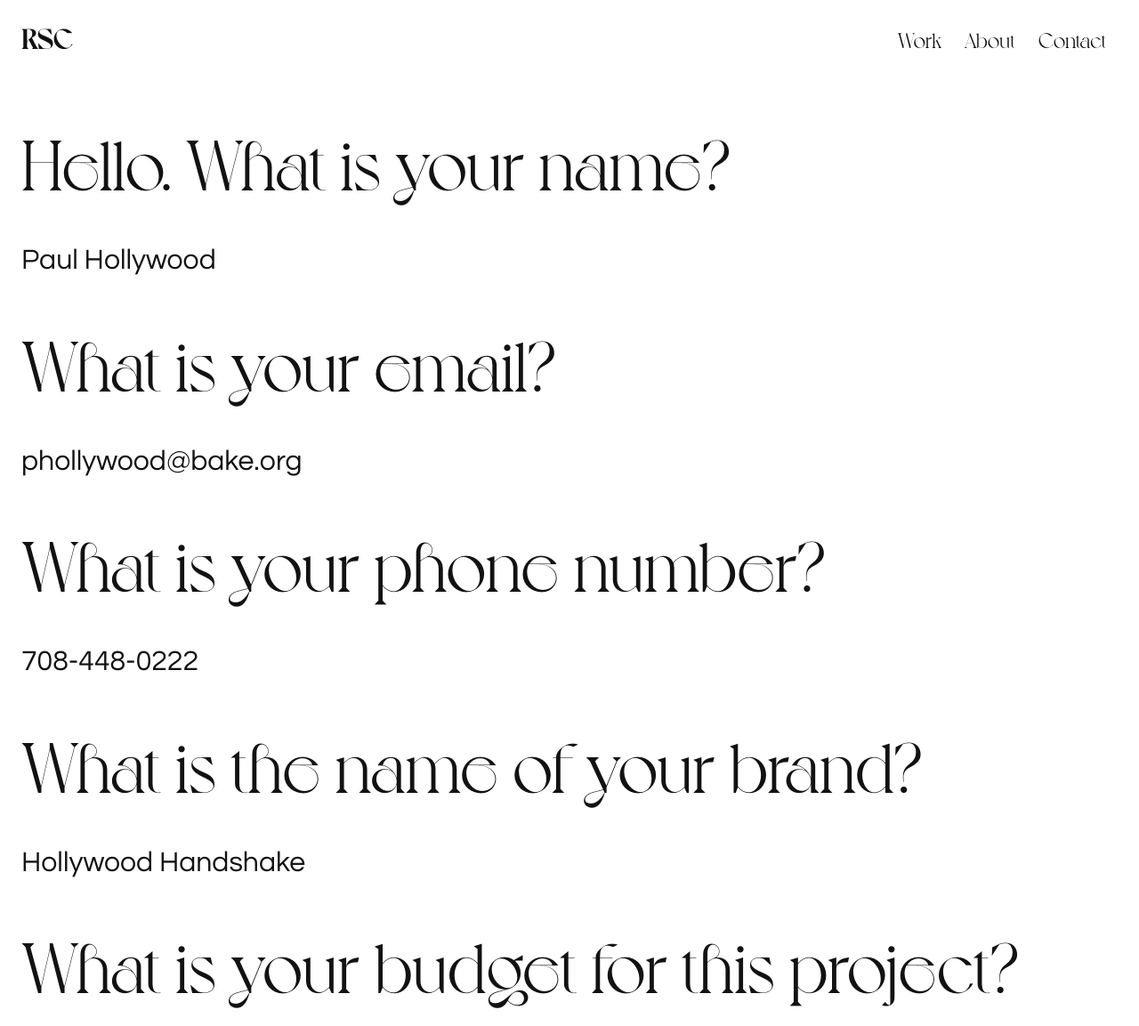
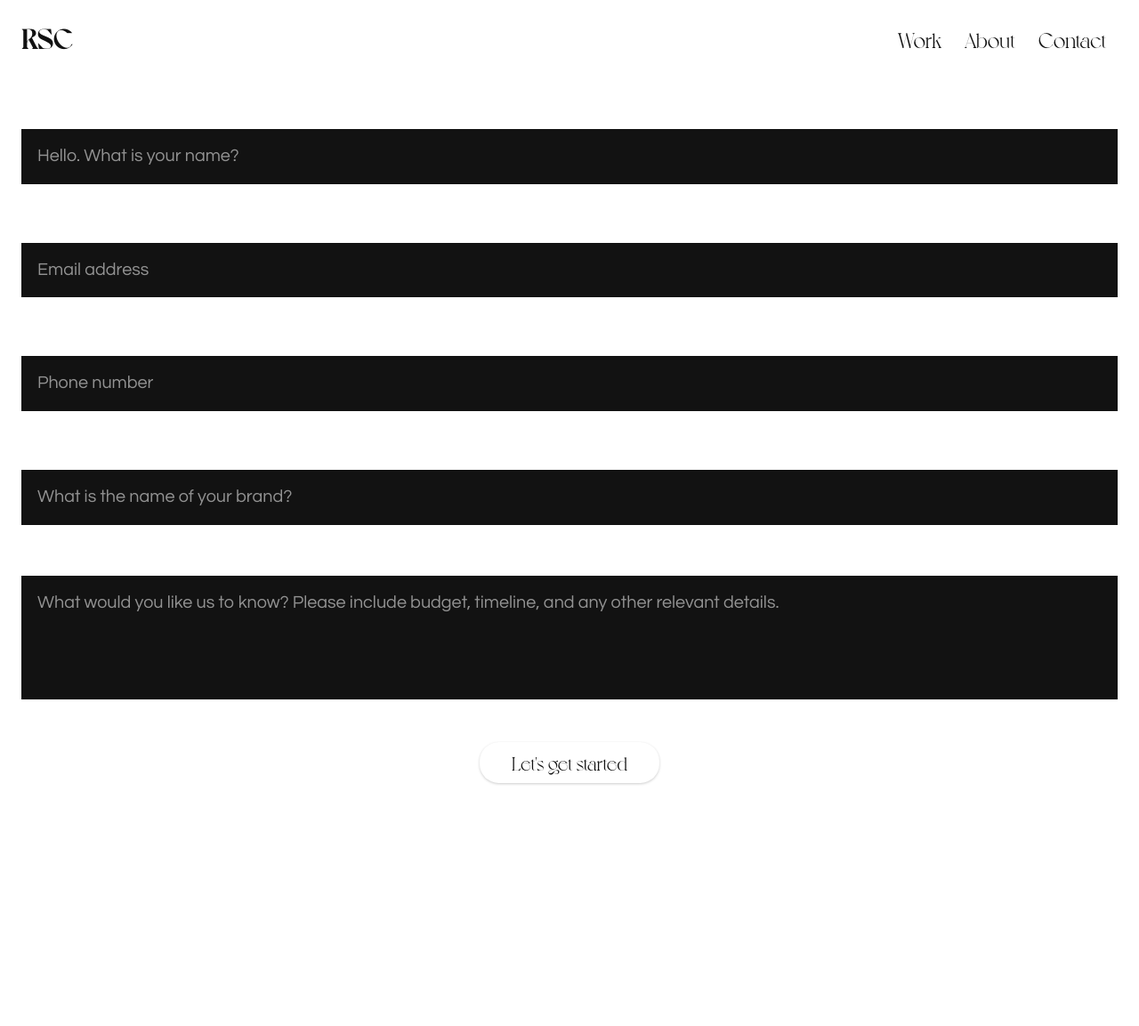
Before and after one commit to ryanjeffrey/conjure.company, a Gatsby site: page /contact in a window 1280 px wide. Shown: the top 1153 px of the page at 89% size. After the commit the page ends 1026 px from the top, so only its background shows below. Built offline with nearby package versions, Linux system fonts and the light colour scheme; Gatsby itself is replaced by a stand-in of ours.

Commit message:
Added contact form

```diff
--- a/src/components/Hero.js
+++ b/src/components/Hero.js
@@ -23,7 +23,7 @@ const Hero = () => {
             <br />
             business
           </h1>
-          <p>&#8595;</p>
+          <p className="arrow">&#8595;</p>
         </div>
 
         <div className="carousel-wrapper">
--- a/src/components/main.css
+++ b/src/components/main.css
@@ -211,6 +211,10 @@ footer {
   margin-top: 160px;
   max-width: 1280px;
   word-wrap: normal;
+}
+
+.arrow {
+  padding: 48px;
 }
 
 
@@ -528,7 +532,7 @@ h6 {
 }
 
 .about-wrapper h2 {
-  font-size: 64px;
+  font-size: 48px;
   padding-bottom: 48px;
 }
 
@@ -578,6 +582,45 @@ h6 {
   margin: 0 auto;
   display: flex;
 }
+input[type="text"],
+textarea,
+input[type="email"],
+input[type="tel"] {
+  background: #121212;
+  color: var(--white);
+  border: none;
+  padding: 1rem;
+  margin: 0.5rem 0;
+  display: block;
+  font-size: 1.1rem;
+  width: 100%;
+  box-sizing: border-box;
+}
+
+input[type="text"]:focus,
+textarea:focus {
+  outline: 1px solid var(--black);
+}
+textarea {
+  resize: none;
+}
+
+button[type="submit"] {
+  padding: 0.5rem 2rem;
+  color: var(--black);
+  border: none;
+  background-color: var(--white);
+  border-radius: 1em;
+  font-size: 1.2rem;
+  cursor: pointer;
+  box-shadow: 0 1px 3px rgba(0, 0, 0, 0.2);
+  transition: background-color ease-in 200ms;
+}
+
+button[type="submit"]:hover {
+  background-color: #8abea0;
+}
+
 
 
 
--- a/src/pages/contact.js
+++ b/src/pages/contact.js
@@ -4,29 +4,117 @@ import { Link } from "gatsby"
 import Seo from "../components/seo"
 import "../components/main.css"
 import "../components/layout.css"
+import { navigate } from "gatsby-link"
 
-const Contact = () => {
+function encode(data) {
+  return Object.keys(data)
+    .map(key => encodeURIComponent(key) + "=" + encodeURIComponent(data[key]))
+    .join("&")
+}
+
+export default function Contact() {
+  const [state, setState] = React.useState({})
+
+  const handleChange = e => {
+    setState({ ...state, [e.target.name]: e.target.value })
+  }
+
+  const handleSubmit = e => {
+    e.preventDefault()
+    const form = e.target
+    fetch("/", {
+      method: "POST",
+      headers: { "Content-Type": "application/x-www-form-urlencoded" },
+      body: encode({
+        "form-name": form.getAttribute("name"),
+        ...state,
+      }),
+    })
+      .then(() => navigate(form.getAttribute("action")))
+      .catch(error => alert(error))
+  }
+
+
+
   return (
     <div>
       <NavBar />
       <Seo title="Contact" />
       <div className="contact-page cssanimation sequence fadeInBottom">
-        <h2>Hello. What is your name?</h2>
-        <p>Paul Hollywood</p>
-        <h2>What is your email?</h2>
-        <p>phollywood@bake.org</p>
-        <h2>What is your phone number?</h2>
-        <p>708-448-0222</p>
-        <h2>What is the name of your brand?</h2>
-        <p>Hollywood Handshake</p>
-        <h2>What is your budget for this project?</h2>
-        <p>25k</p>
-        <h2>What services are you looking for?</h2>
-        <p>A new design for a brand I'm launching</p>
-        <Link to="/thanks"><button>Let's get started</button></Link>
+        <form
+          name="contact"
+          method="post"
+          action="/thanks/"
+          data-netlify="true"
+          data-netlify-honeypot="bot-field"
+          onSubmit={handleSubmit}
+        >
+          {/* The `form-name` hidden field is required to support form submissions without JavaScript */}
+          <input type="hidden" name="form-name" value="contact" />
+          <p hidden>
+            <label>
+              Don’t fill this out:{" "}
+              <input name="bot-field" onChange={handleChange} />
+            </label>
+          </p>
+          <p>
+            <label>
+              <input
+                type="text"
+                name="name"
+                placeholder="Hello. What is your name?"
+                onChange={handleChange}
+              />
+            </label>
+          </p>
+          <p>
+            <label>
+              <input
+                type="email"
+                name="email"
+                placeholder="Email address"
+                onChange={handleChange}
+              />
+            </label>
+          </p>
+          <p>
+            <label>
+              <input
+                type="tel"
+                name="number"
+                placeholder="Phone number"
+                onChange={handleChange}
+              />
+            </label>
+          </p>
+          <p>
+            <label>
+              <textarea
+                name="text"
+                placeholder="What is the name of your brand?"
+                rows="1"
+                onChange={handleChange}
+              />
+            </label>
+          </p>
+          <p>
+            <label>
+              <textarea
+                name="message"
+                placeholder="What would you like us to know? Please include budget, timeline, and any other relevant details."
+                cols="20"
+                rows="4"
+                onChange={handleChange}
+              />
+            </label>
+          </p>
+          <p>
+            <Link to="/thanks">
+              <button type="submit">Let's get started</button>
+            </Link>
+          </p>
+        </form>
       </div>
     </div>
   )
 }
-
-export default Contact
```
Also changed, not shown: src/pages/about.js (+5 -6 lines), src/images/rsc-web-2.jpg (added).
